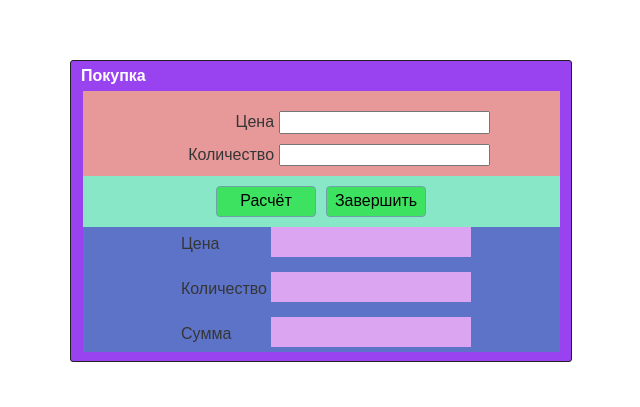
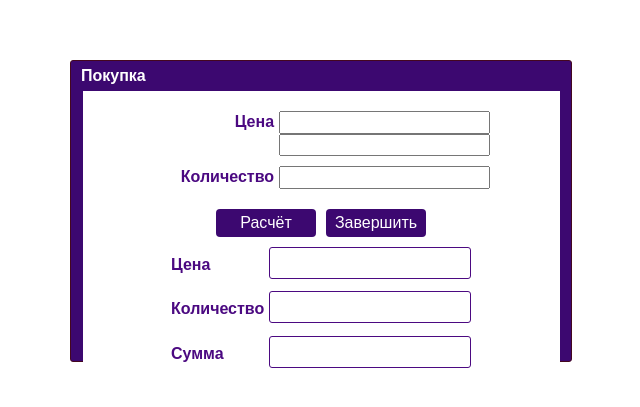
Before and after one commit to Thunderinthegrass/Practice, a website: page app/index.html in a window 1280 px wide. Shown: the part 189-596 px from the top of the page, without its empty margins (319-959 px from the left). Drawn offline with nearby package versions, Linux system fonts and the light colour scheme.

Commit message:
made replacing dots with commas in the output

```diff
--- a/app/index.html
+++ b/app/index.html
@@ -16,11 +16,12 @@
         <div class="inp__wrapper">
           <div class="price__wrapper">
             <label for="inp-1">Цена</label>
+            <input type="text" id="inp-1" class="price-inp">
             <input type="text" id="inp-1" class="price-inp" oninput="this.value = this.value.replace(/\./g, ',')">
           </div>
           <div class="quantity-wrapper">
             <label for="inp-2">Количество</label>
-            <input type="text" id="inp-2" class="quantity-inp">
+            <input type="text" id="inp-2" class="quantity-inp" oninput="this.value = this.value.replace(/\./g, ',')">
           </div>
         </div>
         <div class="btn__wrapper">
--- a/app/js/main.js
+++ b/app/js/main.js
@@ -14,7 +14,7 @@ let payment = document.querySelector('.payment').onclick = function () {
   let b = inp[1].value;
 
 
-  // if (a.value = "(/\d.d)") {
+  // if (a.value == 8) {
   //   alert('Используйте запятую вместо точки');
   // }
 
@@ -31,6 +31,17 @@ let payment = document.querySelector('.payment').onclick = function () {
     a = parseFloat(a.replace(/\s/g, "").replace(",", "."));
     b = parseFloat(b.replace(/\s/g, "").replace(",", "."));
     let c = a * b;
+    c = Math.floor(c * 100) / 100;
+
+    a = String(a);
+    a = a.replace(".",",");
+
+    b = String(b);
+    b = b.replace(".",",");
+
+    c = String(c);
+    c = c.replace(".",",");
+
     p[0].innerHTML = a;
     p[1].innerHTML = b;
     p[2].innerHTML = c;
--- a/app/scss/style.scss
+++ b/app/scss/style.scss
@@ -14,7 +14,8 @@
 }
 body{
   font-family: "Fira Sans", sans-serif;
-  color: #363636;
+  color: #4b0981;
+  font-weight: bold;
 }
 .container{
   width: 100%;
@@ -26,8 +27,8 @@ body{
 .window__wrapper{
   width: 500px;
   height: 300px;
-  background: #9943f0;
-  border: 1px solid #212121;
+  background: #3c0870;
+  border: 1px solid #44071f;
   border-radius: 3px;
 }
 .title{
@@ -38,20 +39,22 @@ body{
 .window{
   width: 477px;
   height: 260px;
-  background: #EBECEB;
   margin: 0 auto;
 }
 .inp__wrapper{
   position: relative;
   padding: 10px 70px 10px;
   text-align: right;
-  background: rgb(231, 152, 152);
+  background: #ffffff;
+}
+.inp{
+  border: 1px solid #4b0981;
 }
 .price__wrapper, .quantity__wrapper{
   padding: 10px 0;
 }
 .btn__wrapper{
-  background: rgb(135, 231, 199);
+  background: #ffffff;
   position: relative;
   padding: 10px 70px 10px;
   display: flex;
@@ -64,19 +67,20 @@ body{
   border-radius: 4px;
   transition: .4s;
   outline: none;
-  border: 1px solid #70a0a8;
-  background: rgb(62, 226, 97);
+  border: none;
+  background: #3c0870;
+  color: #ffffff;
   cursor: pointer;
   &:hover{
-    background: rgb(18, 228, 217);
-    color: #ffffff;
+    background: #12e4d9;
+    color: #e9e1ed;
   }
   &:active{
     background: rgb(224, 11, 11);
   }
 }
 .out__wrapper{
-  background: rgb(92, 115, 199);
+  background: #ffffff;
   height: 125px;
   display: flex;
   flex-direction: column;
@@ -90,14 +94,16 @@ body{
 }
 span{
   position: absolute;
-  left: 10px;
+  left: 0;
   top: 50%;
   transform: translateY(-50%);
 }
 .out{
-  background: rgb(220, 165, 241);
+  // background: rgb(220, 165, 241);
   height: 30px;
   width: 200px;
   display: inline-block;
   margin-left: 10px;
+  border: 1px solid #4b0981;
+  border-radius: 3px;
 }
```
Also changed, not shown: app/css/style.min.css.
